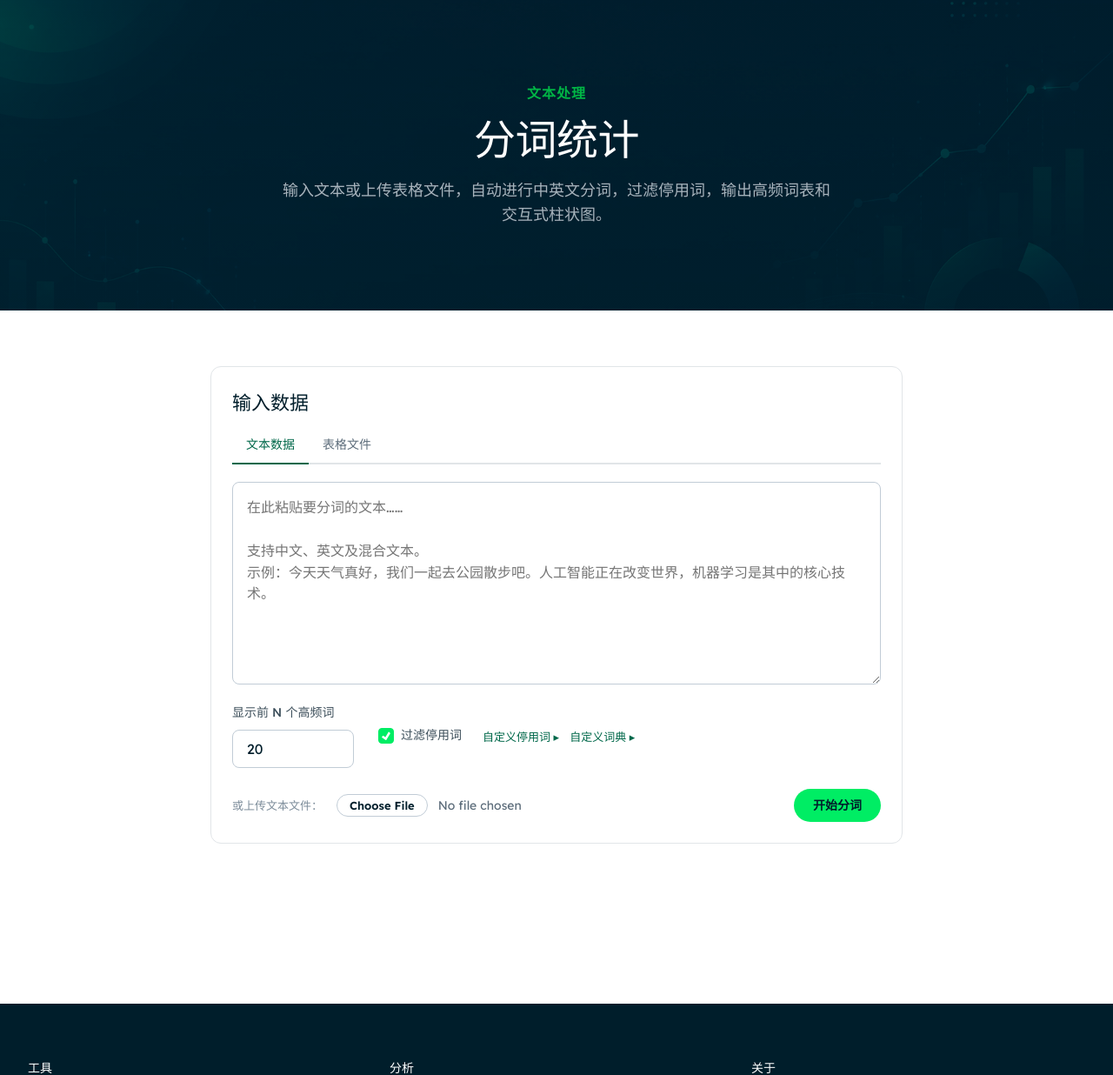
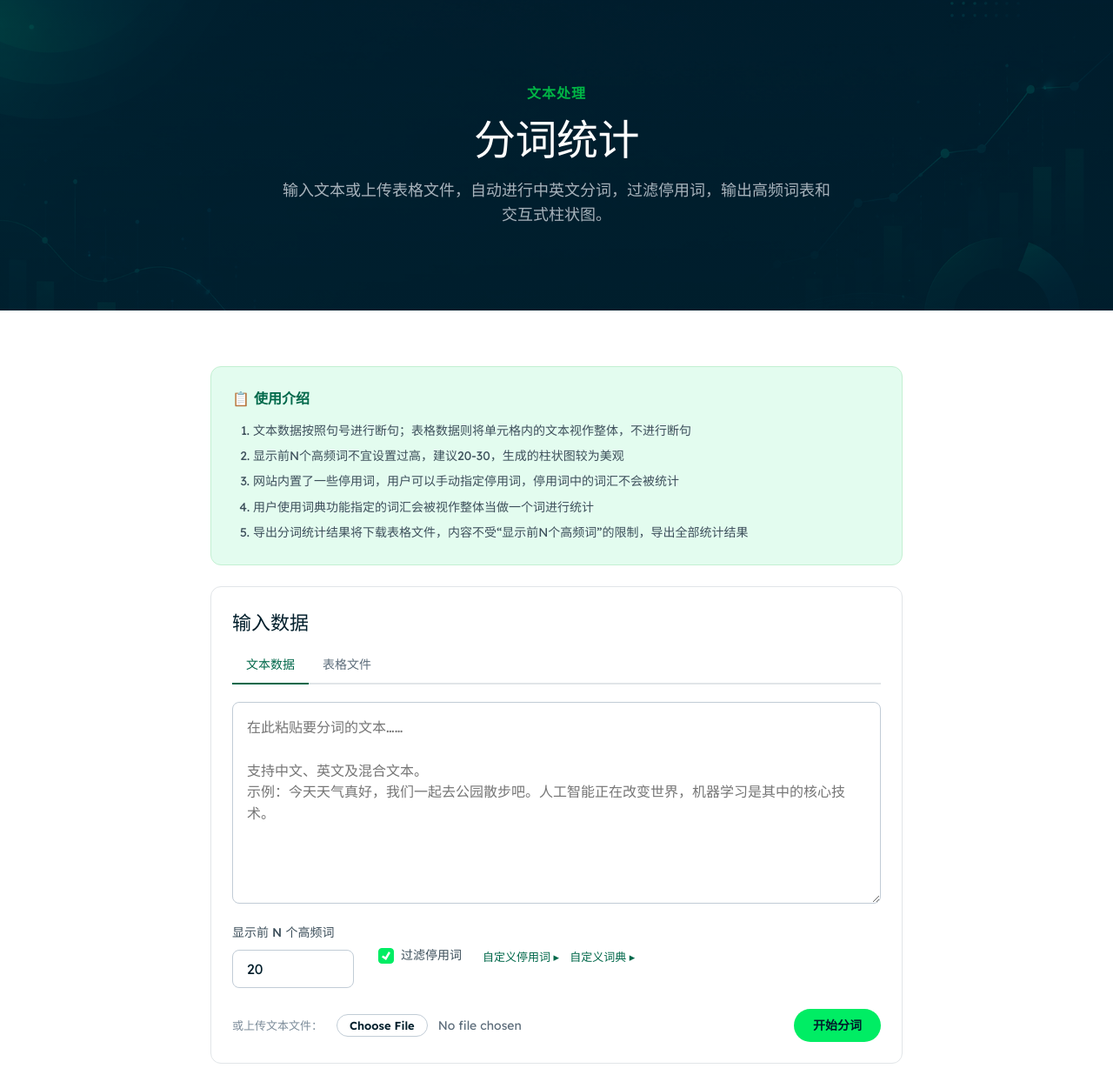
Before and after one commit to MSTAT-Lseng/DataAnalyticsToolkit, a Flask app: page /segmentation in a window 1280 px wide. Shown: the part 65-1301 px from the top of the page at 87% size. Run offline with Flask 3, Linux system fonts and the light colour scheme; some libraries are stand-ins or nearby versions.

Commit message:
Add guidance text.

```diff
--- a/templates/segmentation.html
+++ b/templates/segmentation.html
@@ -12,6 +12,26 @@
 
 <section class="section">
     <div class="container container-narrow">
+
+        <!-- ============================================================
+             Workflow Guide
+             ============================================================ -->
+        <div class="card" style="background: var(--color-surface-feature); border-color: var(--color-brand-green-soft);">
+            <div class="card-body" style="padding-bottom: var(--sp-lg);">
+                <h4 style="font-size:16px; font-weight:600; color: var(--color-brand-green-dark); margin-bottom: var(--sp-sm);">
+                    📋 使用介绍
+                </h4>
+                <ol class="workflow-steps">
+                    <li>
+                        文本数据按照句号进行断句；表格数据则将单元格内的文本视作整体，不进行断句
+                    </li>
+                    <li>显示前N个高频词不宜设置过高，建议20-30，生成的柱状图较为美观</li>
+                    <li>网站内置了一些停用词，用户可以手动指定停用词，停用词中的词汇不会被统计</li>
+                    <li>用户使用词典功能指定的词汇会被视作整体当做一个词进行统计</li>
+                    <li>导出分词统计结果将下载表格文件，内容不受“显示前N个高频词”的限制，导出全部统计结果</li>
+                </ol>
+            </div>
+        </div>
 
         <!-- ============================================================
              Input Card
```
Also changed, not shown: templates/sentiment.html (+17 -0 lines).
